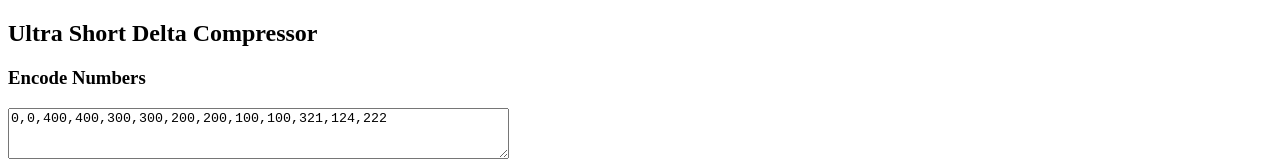
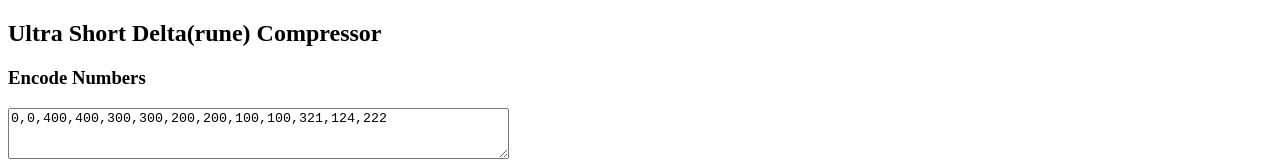
Before and after one commit to grannygamer777/TestEncoding, a plain HTML site: page index.html in a window 1280 px wide. Shown: the top 160 px of the page. Drawn offline with Linux system fonts and the light colour scheme.

Commit message:
Update index.html

```diff
--- a/index.html
+++ b/index.html
@@ -2,10 +2,10 @@
 <html>
 <head>
   <meta charset="UTF-8">
-  <title>Ultra Short Delta Compressor</title>
+  <title>Ultra Short Delta(rune) Compressor</title>
 </head>
 <body>
-<h2>Ultra Short Delta Compressor</h2>
+<h2>Ultra Short Delta(rune) Compressor</h2>
 
 <!-- Encode Box -->
 <h3>Encode Numbers</h3>
```
